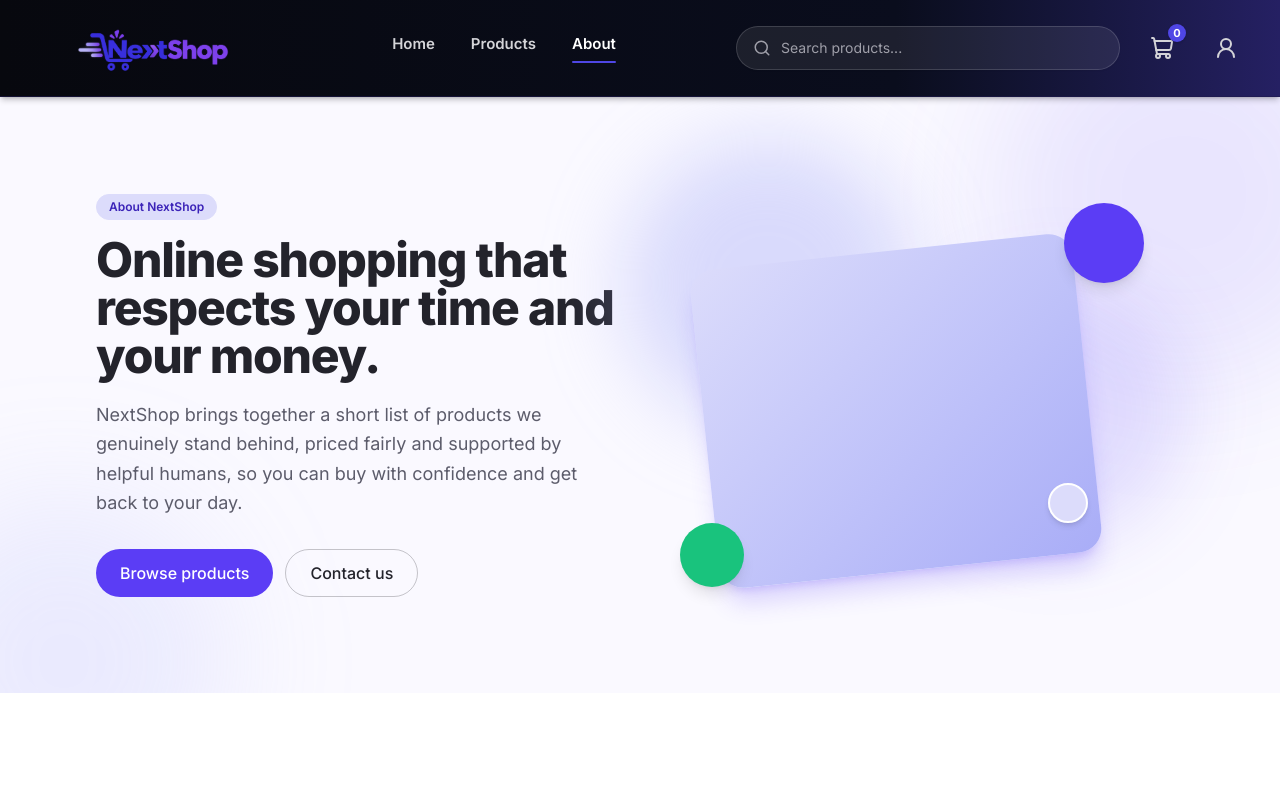
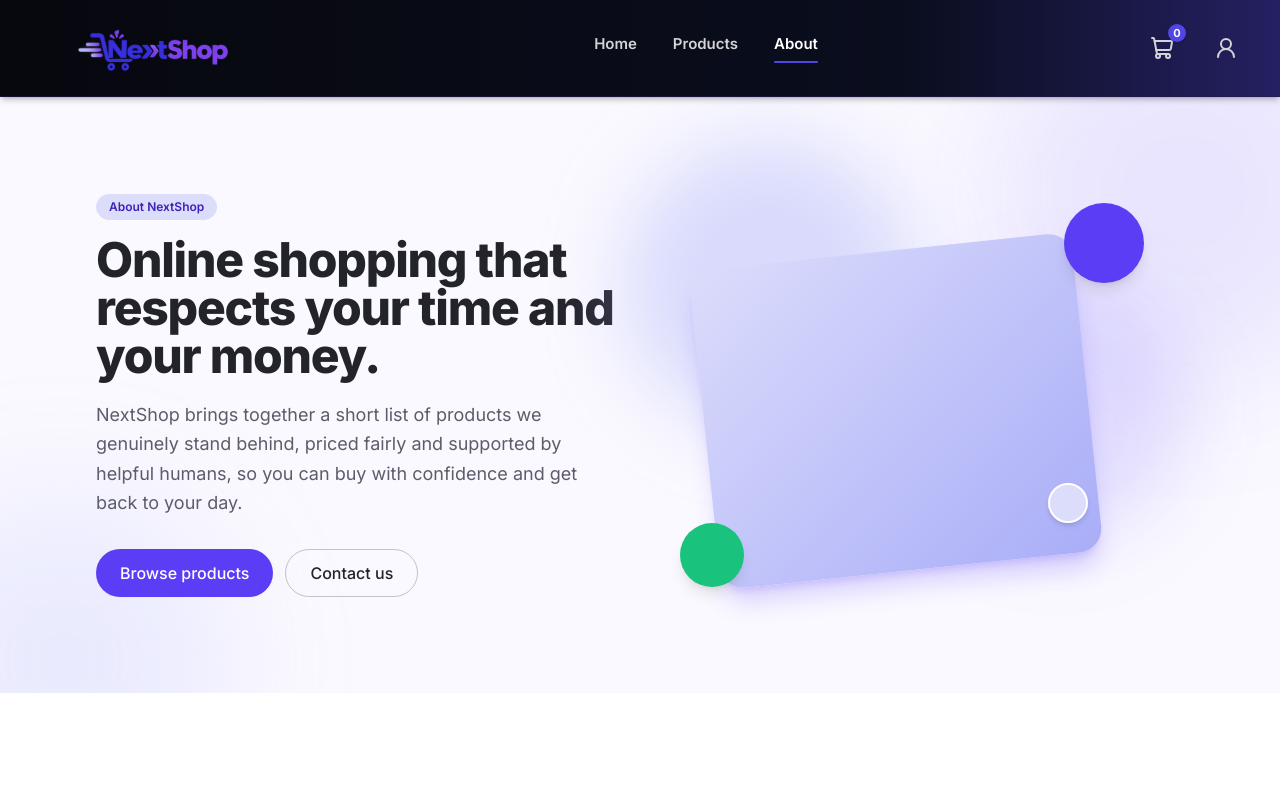
Before and after one commit to Thanu-san/Fronted-FinalProject-G2, a Next.js app: page /about in a window 1280 px wide. Shown: the top 793 px of the page. Built offline with nearby package versions, Linux system fonts and the light colour scheme.

Commit message:
I have modefy on Navbar for each page

```diff
--- a/src/components/layout/Navbar.tsx
+++ b/src/components/layout/Navbar.tsx
@@ -78,9 +78,10 @@ export default function Navbar() {
           })}
         </nav>
 
-        {/* Right Section: Bigger & Longer Search Bar + Cart & User Icons */}
+        {/* Right Section: Bigger & Longer Search Bar (Home only) + Cart & User Icons */}
         <div className="flex items-center gap-3 sm:gap-5">
-          {/* Bigger and Longer Search Bar */}
+          {/* Search Bar - only visible on Home page */}
+          {pathname === "/" && (
             <form
               onSubmit={handleSearchSubmit}
               className="hidden sm:flex items-center relative w-64 md:w-72 lg:w-84 xl:w-96"
@@ -113,6 +114,7 @@ export default function Navbar() {
                 />
               </div>
             </form>
+          )}
 
           {/* Cart Icon */}
           <Link
@@ -148,7 +150,9 @@ export default function Navbar() {
               onClick={() => setIsAccountMenuOpen(!isAccountMenuOpen)}
               aria-label="Account Menu"
               className={`p-2.5 rounded-full transition-colors ${
-                isAccountMenuOpen ? "bg-white/10 text-white" : "text-zinc-300 hover:text-white hover:bg-white/10"
+                isAccountMenuOpen
+                  ? "bg-white/10 text-white"
+                  : "text-zinc-300 hover:text-white hover:bg-white/10"
               }`}
             >
               <svg
@@ -232,7 +236,8 @@ export default function Navbar() {
       {/* Mobile Drawer */}
       {mobileMenuOpen && (
         <div className="md:hidden border-t border-indigo-950/60 bg-gradient-to-b from-[#07080e] via-[#0a0d1d] to-[#252063] px-4 py-4 space-y-3">
-          {/* Mobile Search Input */}
+          {/* Mobile Search Input - only visible on Home page */}
+          {pathname === "/" && (
             <form onSubmit={handleSearchSubmit} className="mb-3">
               <div className="flex items-center w-full h-11 rounded-full bg-white/[0.08] px-4 border border-white/15">
                 <span className="text-zinc-400 mr-2.5 shrink-0">
@@ -261,6 +266,7 @@ export default function Navbar() {
                 />
               </div>
             </form>
+          )}
 
           {NAV_LINKS.map((link) => {
             const isActive =
```
Lines whose indentation alone changed are shown as unchanged.
